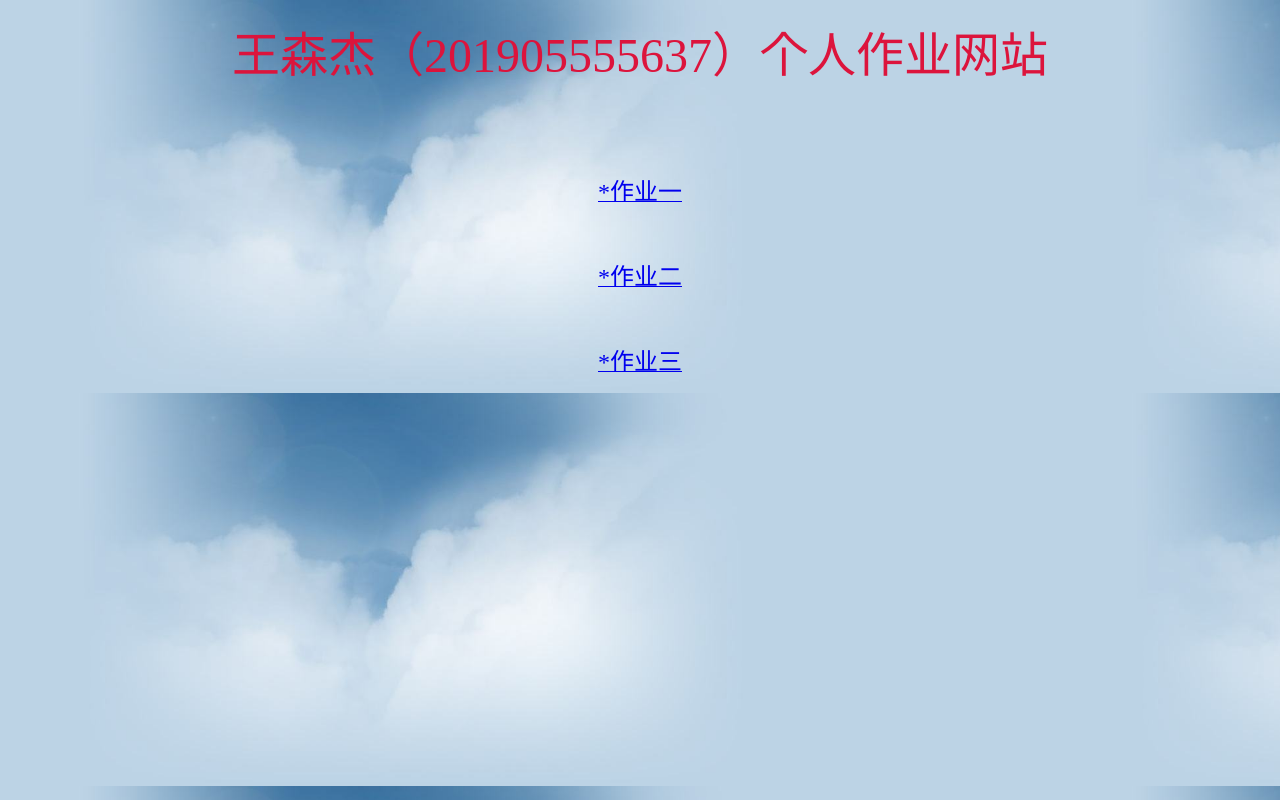
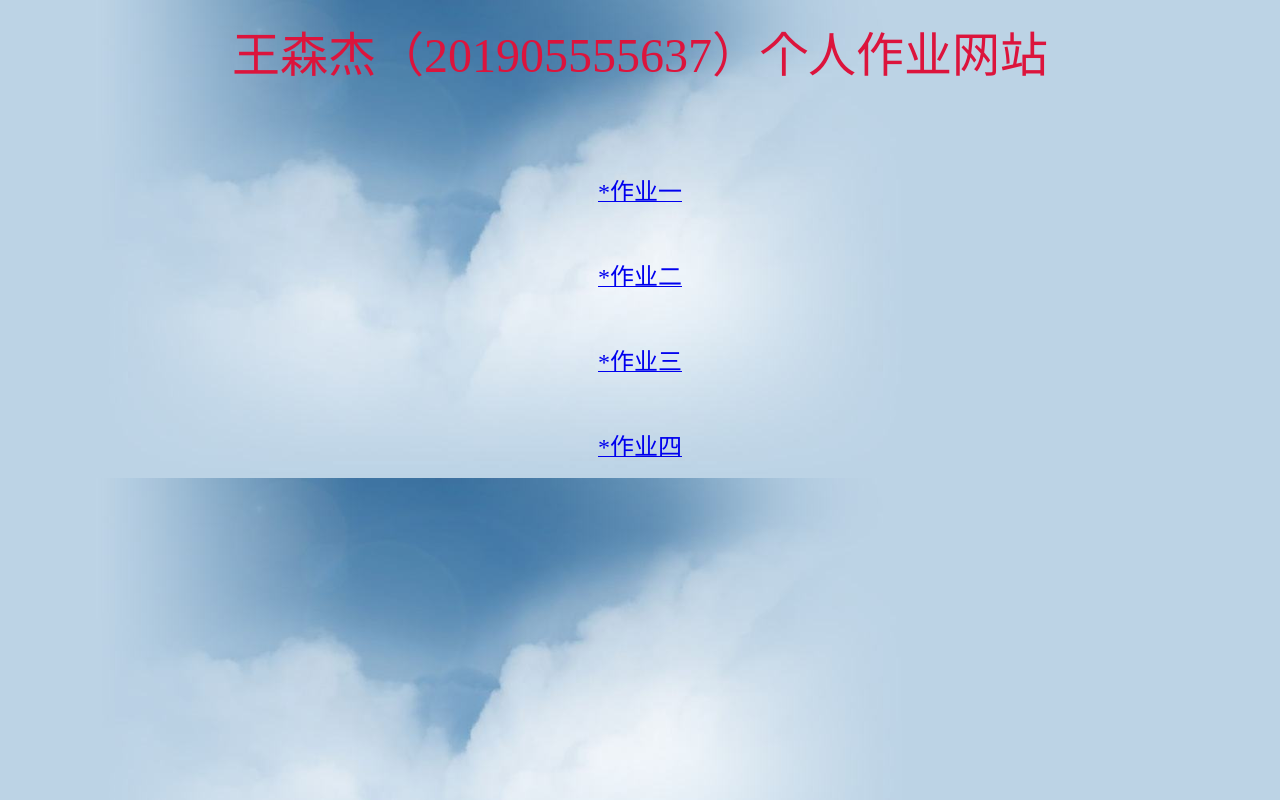
Before and after one commit to wsj2001/wsj2001.github.io, a plain HTML site: page wsj_web_work/index.html in a window 1280 px wide. Drawn offline with Linux system fonts and the light colour scheme.

Commit message:
another commit

```diff
--- a/wsj_web_work/index.html
+++ b/wsj_web_work/index.html
@@ -16,5 +16,7 @@
 		<a href="https://wsj2001.github.io/web_2/"><p align="center"><font size="5">*作业二</font></p></a>
 		<br />
 		<a href="https://wsj2001.github.io/web_3/"><p align="center"><font size="5">*作业三</font></p></a>
+		<br />
+		<a href="https://wsj2001.github.io/web_4/"><p align="center"><font size="5">*作业四</font></p></a>
 	</body>
 </html>
```
Also changed, not shown: web_4/index.html (+10 -54 lines).
